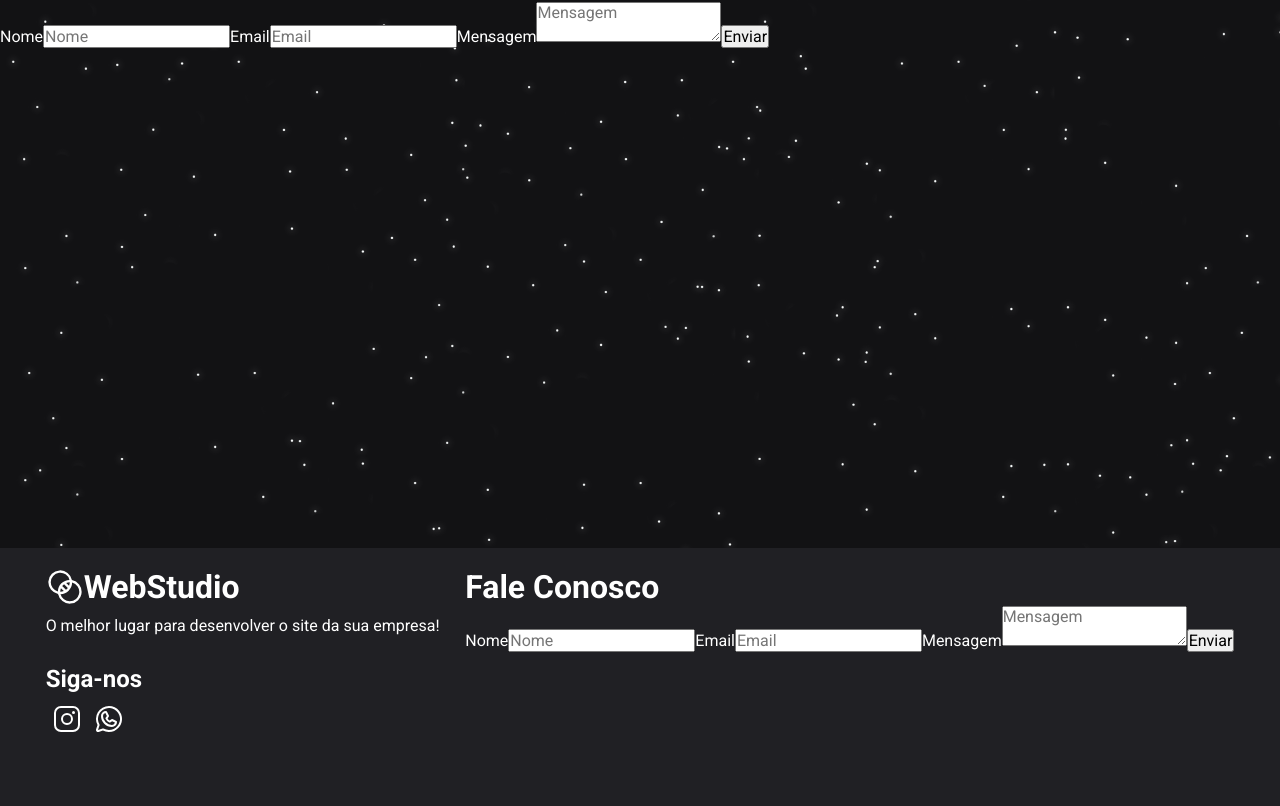
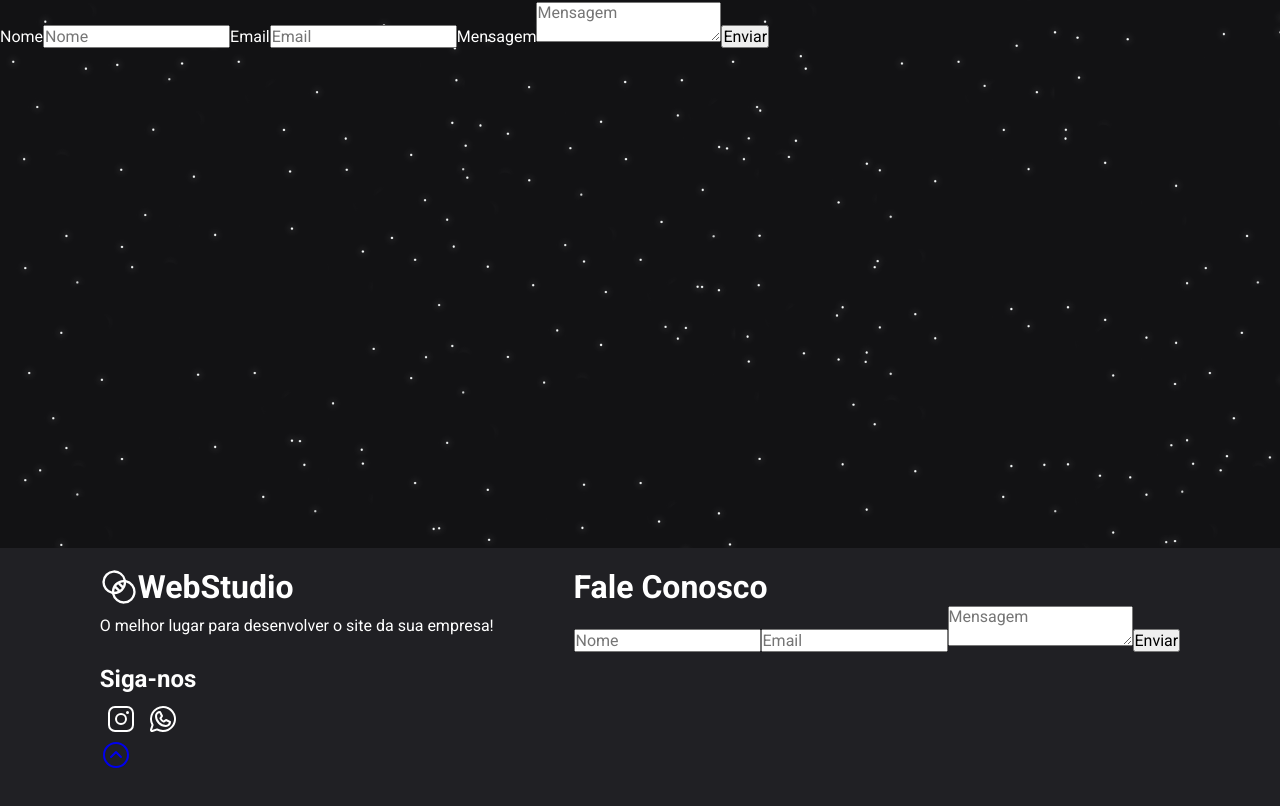
Before and after one commit to abraao0liveira/WebStudio, a React (Vite) app: page / in a window 1280 px wide. Shown: the part 1692-2498 px from the top of the page. Built offline with nearby package versions, Linux system fonts and the light colour scheme.

Commit message:
update Footer (index.jsx and styles.ts)

```diff
--- a/src/components/Footer/index.jsx
+++ b/src/components/Footer/index.jsx
@@ -1,5 +1,5 @@
 import { FooterContainer } from "./styles"
-import { Intersect, InstagramLogo, WhatsappLogo } from "@phosphor-icons/react";
+import { Intersect, InstagramLogo, WhatsappLogo, CaretCircleUp } from "@phosphor-icons/react";
 
 export function Footer() {
   return (
@@ -21,18 +21,19 @@ export function Footer() {
             <a href="/"><InstagramLogo size={32} /></a>
             <a href="/"><WhatsappLogo size={32} /></a>
           </div>
+
+          <div>
+            <a href="#"><CaretCircleUp size={32} /></a>
+          </div>
         </div>
 
         <div className="form">
           <h1>Fale Conosco</h1>
           <form action="https://formsubmit.co/abraaooliveira.br@gmail.com" method="POST" className="form">
-            <label htmlFor="name">Nome</label>
             <input type="text" name="name" placeholder="Nome" id="name" required/>
 
-            <label htmlFor="email">Email</label>
             <input type="email" name="email" placeholder="Email" id="email" required/>
 
-            <label htmlFor="message">Mensagem</label>
             <textarea name="message" placeholder="Mensagem" id="message" required></textarea>
 
             <input type="hidden" name="_captcha" value="false"/>
@@ -42,15 +43,6 @@ export function Footer() {
           </form>
         </div>
       </div>
-
-      {/* <div className="socialMedia">
-        <div className="instagram">
-          <a href="/"><InstagramLogo size={32} />Instagram</a>
-        </div>
-        <div className="whatsApp">
-          <a href="/"><WhatsappLogo size={32} />WhatsApp</a>
-        </div>
-      </div> */}
     </FooterContainer>
   )
 }
```
Also changed, not shown: src/components/Footer/styles.js (+4 -8 lines).
